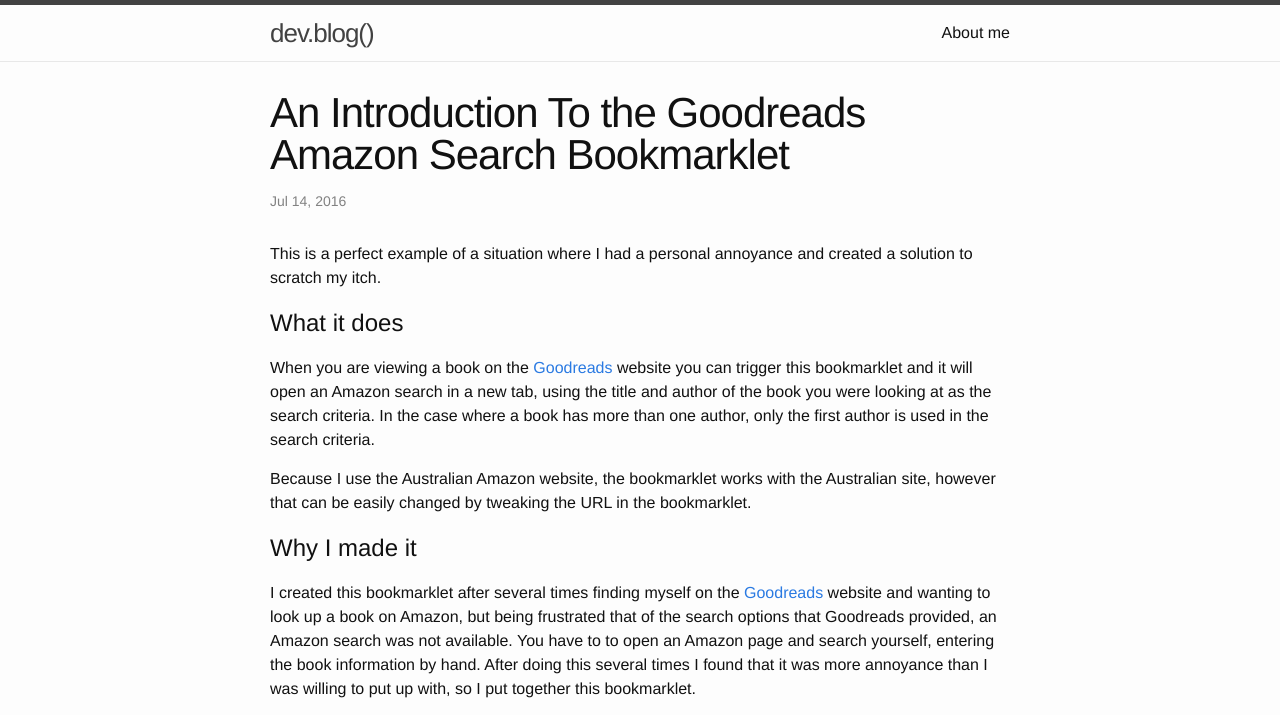
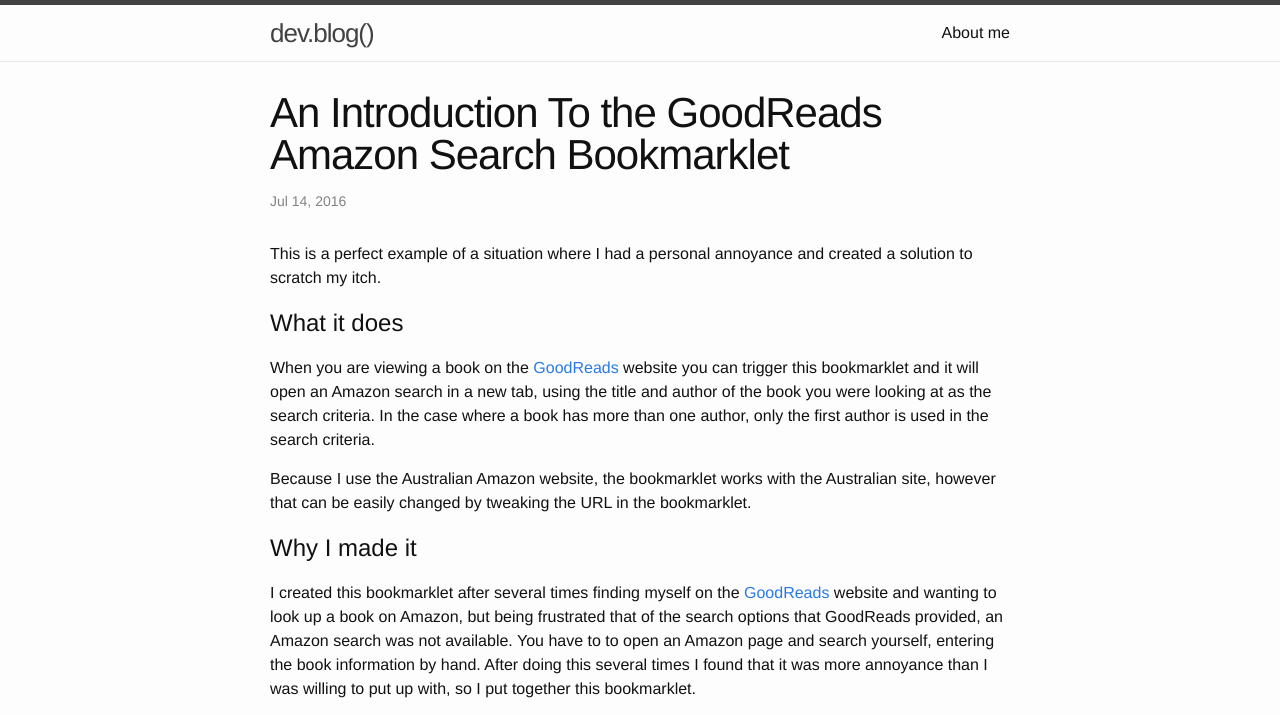
Before and after one commit to wyldphyre/wyldphyre.github.com, a Jekyll site: the page built from _posts/2016-07-14-Goodreads-amazon-search-bookmarklet.md, in a window 1280 px wide. Shown: the top 715 px of the page. Built offline with Jekyll 4.4.1, drawn with Linux system fonts in a browser that asks for light colours.

```diff
--- a/_posts/2016-07-14-Goodreads-amazon-search-bookmarklet.md
+++ b/_posts/2016-07-14-Goodreads-amazon-search-bookmarklet.md
@@ -1,5 +1,5 @@
 ---
-title: An Introduction To the Goodreads Amazon Search Bookmarklet
+title: An Introduction To the GoodReads Amazon Search Bookmarklet
 layout: post
 ---
 
@@ -7,13 +7,13 @@ This is a perfect example of a situation where I had a personal annoyance and cr
 
 # What it does
 
-When you are viewing a book on the [Goodreads](http://www.goodreads.com) website you can trigger this bookmarklet and it will open an Amazon search in a new tab, using the title and author of the book you were looking at as the search criteria. In the case where a book has more than one author, only the first author is used in the search criteria.
+When you are viewing a book on the [GoodReads](http://www.goodreads.com) website you can trigger this bookmarklet and it will open an Amazon search in a new tab, using the title and author of the book you were looking at as the search criteria. In the case where a book has more than one author, only the first author is used in the search criteria.
 
 Because I use the Australian Amazon website, the bookmarklet works with the Australian site, however that can be easily changed by tweaking the URL in the bookmarklet.
 
 # Why I made it
 
-I created this bookmarklet after several times finding myself on the [Goodreads](http://www.goodreads.com) website and wanting to look up a book on Amazon, but being frustrated that of the search options that Goodreads provided, an Amazon search was not available. You have to to open an Amazon page and search yourself, entering the book information by hand. After doing this several times I found that it was more annoyance than I was willing to put up with, so I put together this bookmarklet.
+I created this bookmarklet after several times finding myself on the [GoodReads](http://www.goodreads.com) website and wanting to look up a book on Amazon, but being frustrated that of the search options that GoodReads provided, an Amazon search was not available. You have to to open an Amazon page and search yourself, entering the book information by hand. After doing this several times I found that it was more annoyance than I was willing to put up with, so I put together this bookmarklet.
 
 # The Code
 
```
